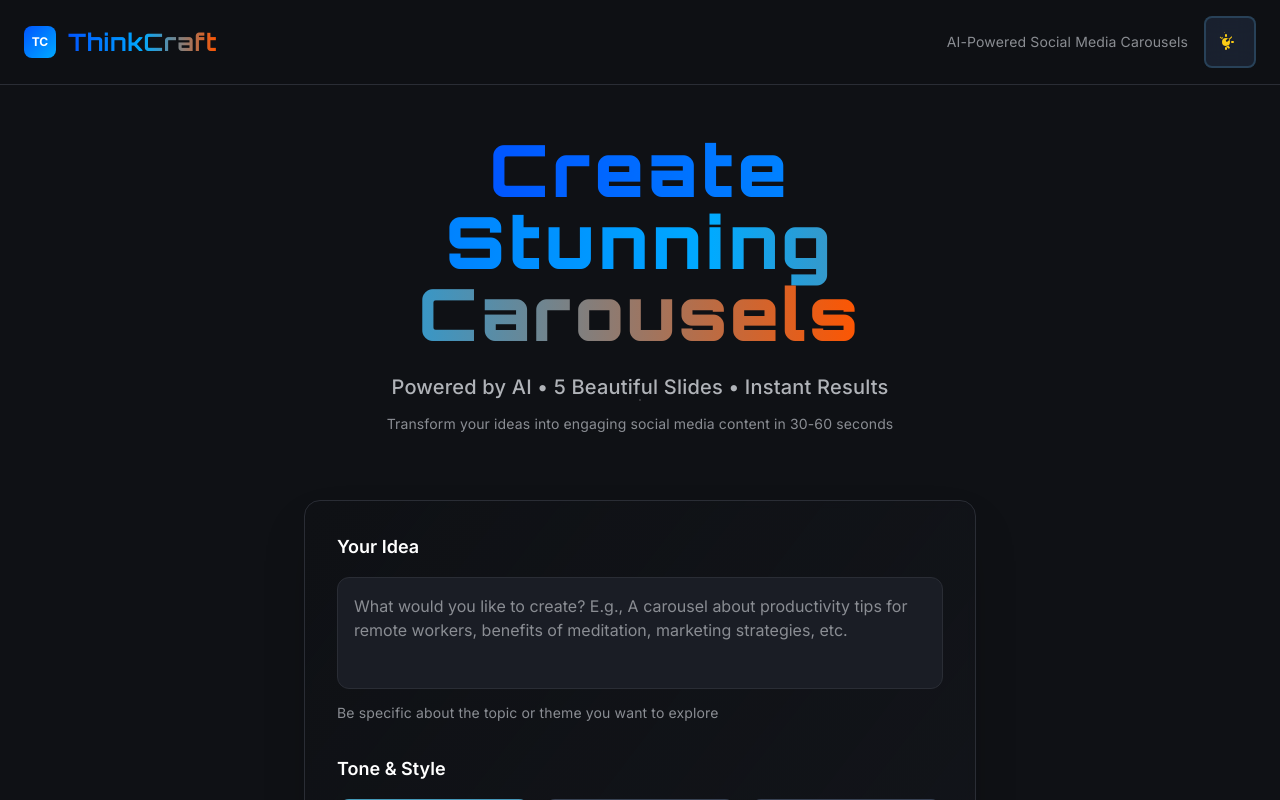
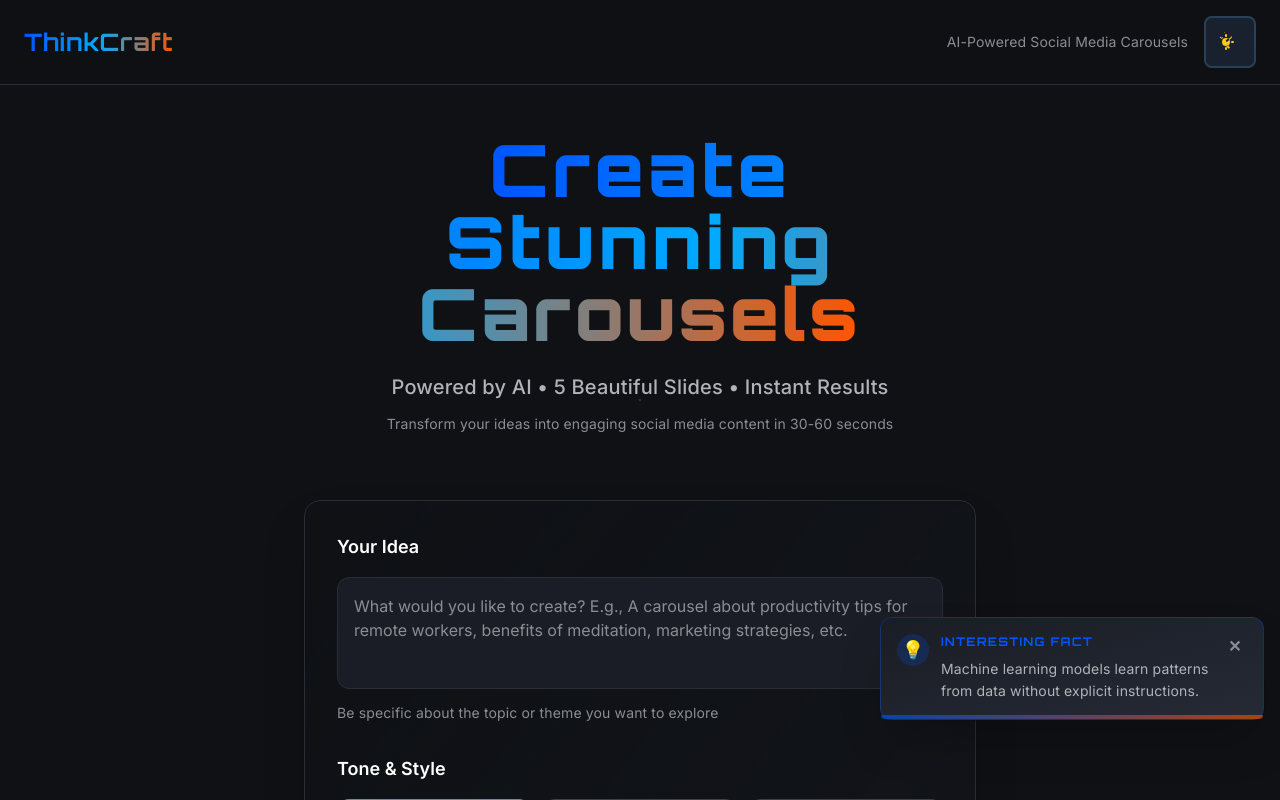
Before and after one commit to neschal-s/Think-Craft, a React (Vite) app in the folder frontend/: page / in a window 1280 px wide. Shown: the top 800 px of the page. Built offline with nearby package versions, Linux system fonts and the light colour scheme; no server answers; the HTML template or start-up script is replaced by a standard one.

Commit message:
redifing the header

```diff
--- a/frontend/src/App.jsx
+++ b/frontend/src/App.jsx
@@ -3,6 +3,7 @@ import { BrowserRouter as Router, Routes, Route } from 'react-router-dom';
 import FormPage from './pages/FormPage';
 import ViewerPage from './pages/ViewerPage';
 import Footer from './components/Footer';
+import FactPopup from './components/FactPopup';
 import { ThemeProvider, useTheme } from './context/ThemeContext';
 import { IconButton } from './styles/ModernButtons';
 import './index.css';
@@ -16,14 +17,12 @@ function AppContent() {
         {/* Header */}
         <header className={`border-b ${theme.colors.border} sticky top-0 z-50 ${isDark ? 'bg-[#0f1115]/95' : 'bg-white/80'} backdrop-blur-md transition-colors duration-300`}>
           <div className="max-w-7xl mx-auto px-6 py-4 flex items-center justify-between">
-            <div className="flex items-center gap-3">
-              <div className={`w-8 h-8 rounded-lg flex items-center justify-center font-bold text-xs bg-gradient-to-br from-[#0055ff] to-[#00aaff] text-white`}>
-                TC
-              </div>
+            {/* < className="flex items-center gap-3"> */}
+
               <h1 className={`font-['Orbitron'] text-2xl font-bold bg-gradient-to-r ${theme.colors.gradient} bg-clip-text text-transparent tracking-wide`}>
                 ThinkCraft
               </h1>
-            </div>
+            {/* </div> */}
             <div className="flex items-center gap-4">
               <p className={`font-['Inter'] text-sm hidden sm:block ${theme.colors.text.tertiary} font-normal`}>AI-Powered Social Media Carousels</p>
               <IconButton
@@ -44,6 +43,9 @@ function AppContent() {
             </div>
           </div>
         </header>
+
+        {/* Fact Popup */}
+        <FactPopup />
 
         {/* Routes */}
         <main>
--- a/frontend/src/components/FactPopup.jsx
+++ b/frontend/src/components/FactPopup.jsx
@@ -4,6 +4,7 @@ import { useTheme } from '../context/ThemeContext';
 const FactPopup = () => {
   const { isDark, theme } = useTheme();
   const [isVisible, setIsVisible] = useState(false);
+  const [isExiting, setIsExiting] = useState(false);
   const [currentFact, setCurrentFact] = useState('');
   const [factIndex, setFactIndex] = useState(0);
 
@@ -106,34 +107,50 @@ const FactPopup = () => {
   ];
 
   useEffect(() => {
-    const interval = setInterval(() => {
+    // Function to show a new fact
+    const showNewFact = () => {
+      setIsExiting(false);
       const randomIndex = Math.floor(Math.random() * facts.length);
       setFactIndex(randomIndex);
       setCurrentFact(facts[randomIndex]);
       setIsVisible(true);
 
-      // Auto-hide after 8 seconds
-      const timeout = setTimeout(() => {
-        setIsVisible(false);
+      // After 8 seconds, start exit animation
+      const exitTimer = setTimeout(() => {
+        setIsExiting(true);
       }, 8000);
 
-      return () => clearTimeout(timeout);
-    }, 6000);
+      // After exit animation completes (0.4s) + 3 second delay, show next fact
+      const nextFactTimer = setTimeout(() => {
+        showNewFact();
+      }, 11400); // 8000 + 400 (animation) + 3000
 
-    return () => clearInterval(interval);
+      return () => {
+        clearTimeout(exitTimer);
+        clearTimeout(nextFactTimer);
+      };
+    };
+
+    // Show first fact immediately
+    showNewFact();
   }, []);
 
   const handleClose = () => {
-    setIsVisible(false);
+    setIsExiting(true);
+    setTimeout(() => {
+      setIsVisible(false);
+    }, 400);
   };
 
   if (!isVisible) return null;
 
   return (
     <div
-      className={`fixed bottom-20 right-4 max-w-sm z-40 animate-slideInRight transition-all duration-300`}
+      className={`fixed bottom-20 right-4 max-w-sm z-40 transition-all duration-400`}
       style={{
-        animation: 'slideInRight 0.4s cubic-bezier(0.34, 1.56, 0.64, 1)',
+        animation: isExiting
+          ? 'slideOutRight 0.4s cubic-bezier(0.34, 1.56, 0.64, 1) forwards'
+          : 'slideInRight 0.4s cubic-bezier(0.34, 1.56, 0.64, 1)',
       }}
     >
       <style>{`
@@ -145,6 +162,16 @@ const FactPopup = () => {
           to {
             transform: translateX(0);
             opacity: 1;
+          }
+        }
+        @keyframes slideOutRight {
+          from {
+            transform: translateX(0);
+            opacity: 1;
+          }
+          to {
+            transform: translateX(400px);
+            opacity: 0;
           }
         }
       `}</style>
@@ -170,6 +197,11 @@ const FactPopup = () => {
 
           {/* Fact Content */}
           <div className="flex-1">
+            <h4 className={`font-['Orbitron'] text-xs font-bold mb-2 tracking-widest ${
+              isDark ? 'text-[#0055ff]' : 'text-[#0055ff]'
+            }`}>
+              INTERESTING FACT
+            </h4>
             <p
               className={`font-['Inter'] text-sm font-normal leading-relaxed ${
                 isDark ? 'text-[#b0b3b8]' : 'text-gray-700'
```
